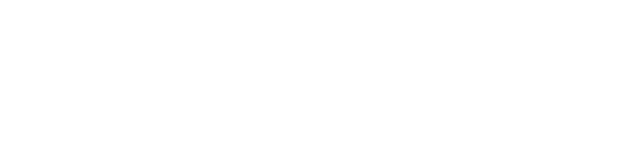
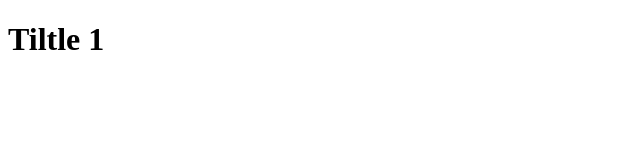
Before and after one commit to QuentinSamuel/helloWorld, a plain HTML site: page index.html in a window 1280 px wide. Shown: the whole page, without its empty margins (0-640 px from the left). Drawn offline with Linux system fonts and the light colour scheme.

Commit message:
Update index.html
add h1 and body

```diff
--- a/index.html
+++ b/index.html
@@ -6,4 +6,7 @@
 <title>
 Changed title
 </title>
+  <body>
+    <h1> Tiltle 1 </h1>
+  </body>
 </html>
```
